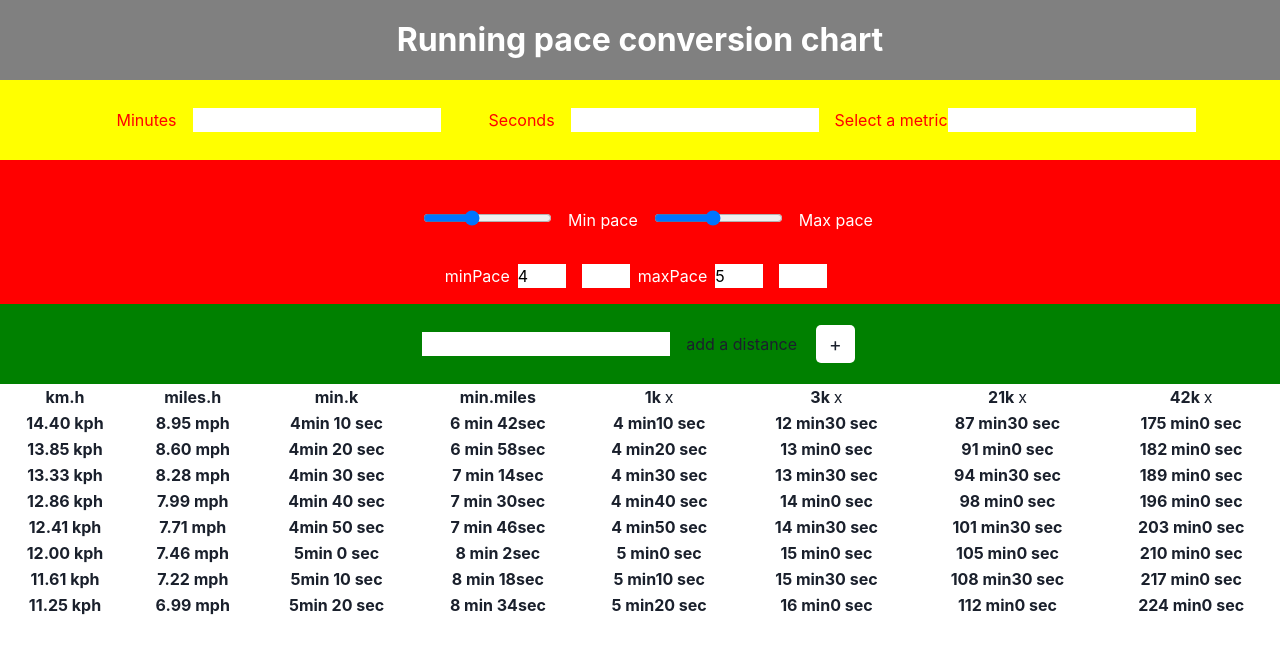
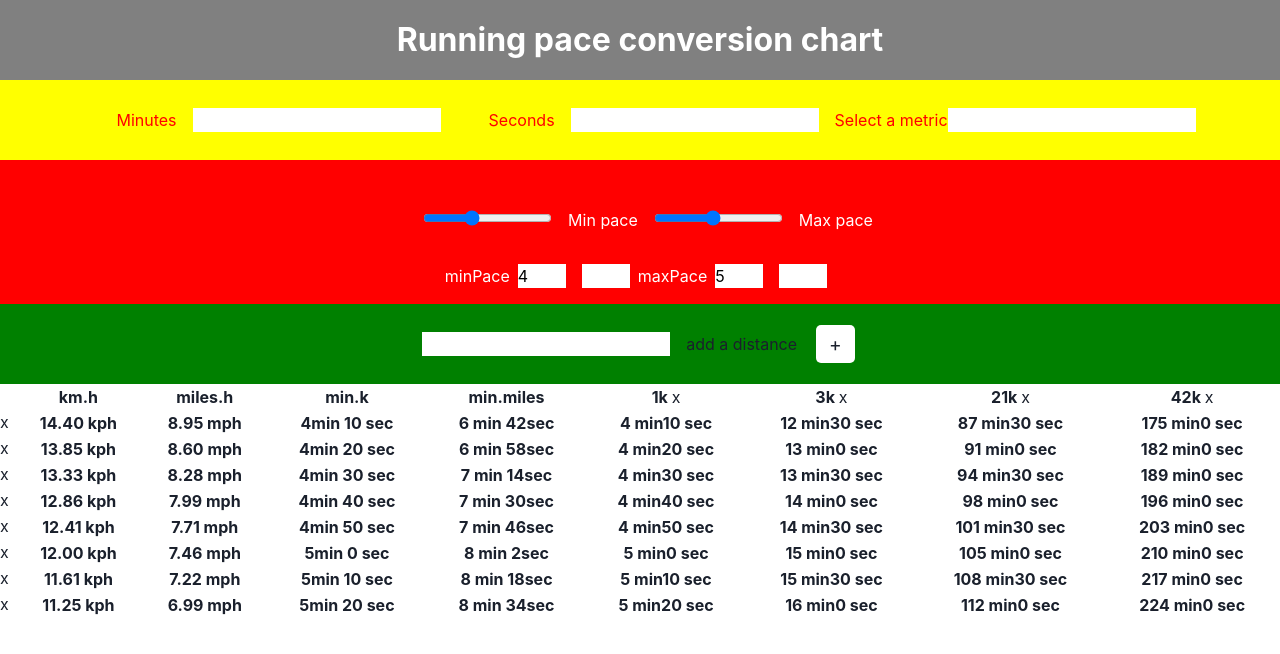
Before and after one commit to axelOngaro/Running-pace, a Next.js app: page / in a window 1280 px wide. Shown: the top 654 px of the page. Built offline with nearby package versions, Linux system fonts and the light colour scheme.

Commit message:
Added crosses to the rows to delete them

```diff
--- a/components/ChartIndexes.js
+++ b/components/ChartIndexes.js
@@ -8,6 +8,7 @@ function ChartIndexes({ distances, setDistance }) {
   };
   return (
     <tr>
+      <th></th>
       <th>km.h</th>
       <th>miles.h</th>
       <th>min.k</th>
--- a/components/Row.js
+++ b/components/Row.js
@@ -7,8 +7,12 @@ import {
 } from '../utils/functions';
 
 function Row({ paceMin, paceSec, distances }) {
+  const onClickHandler = (e) => {
+    console.log(e.target);
+  };
   return (
     <tr>
+      <button onClick={onClickHandler}>x</button>
       <th>{roundNumber(paceToKmh(paceMin, paceSec), 2)} kph</th>
       <th>{roundNumber(paceToMphConverter(paceMin, paceSec), 2)} mph</th>
       <th>{`${paceMin}min ${paceSec} sec `}</th>
```
